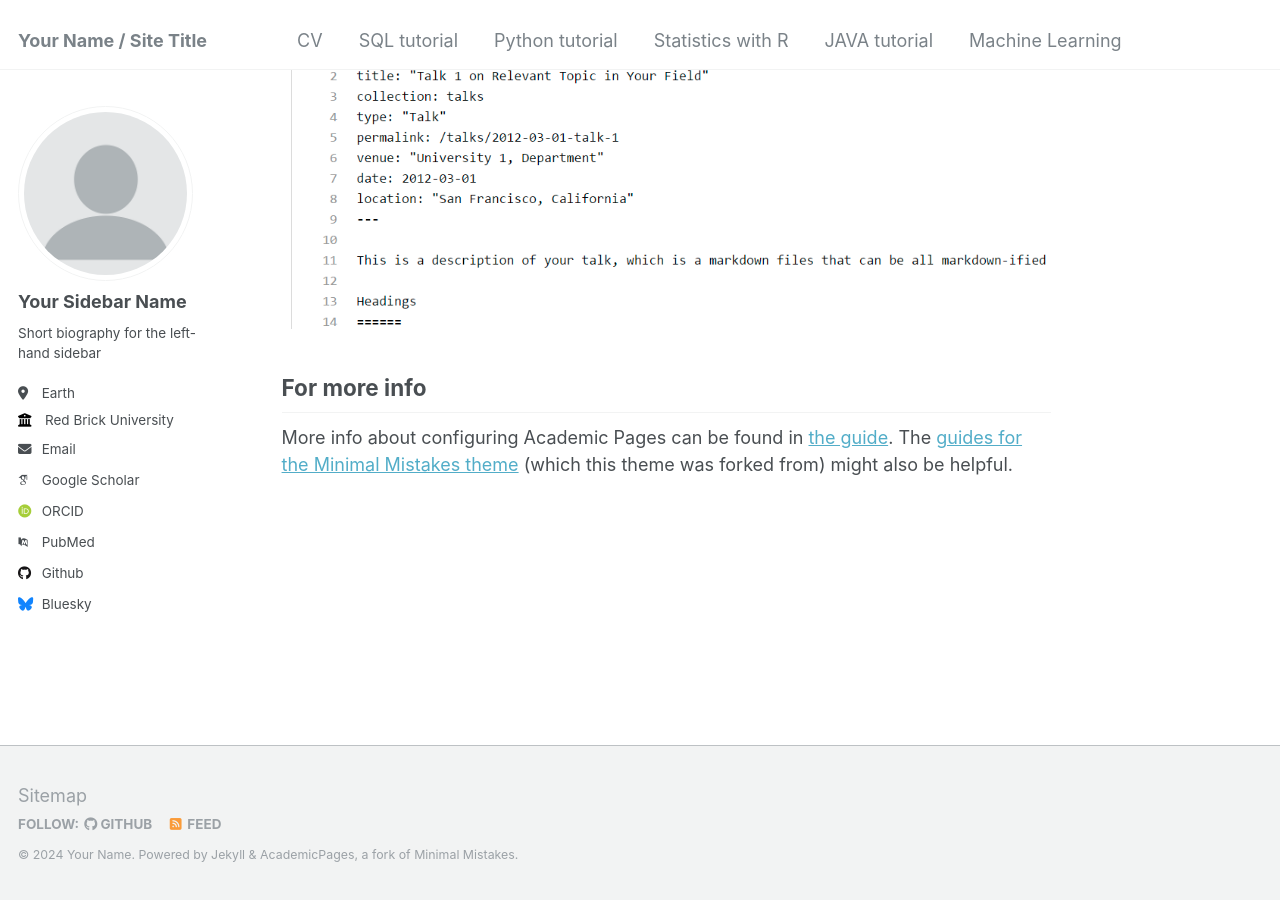
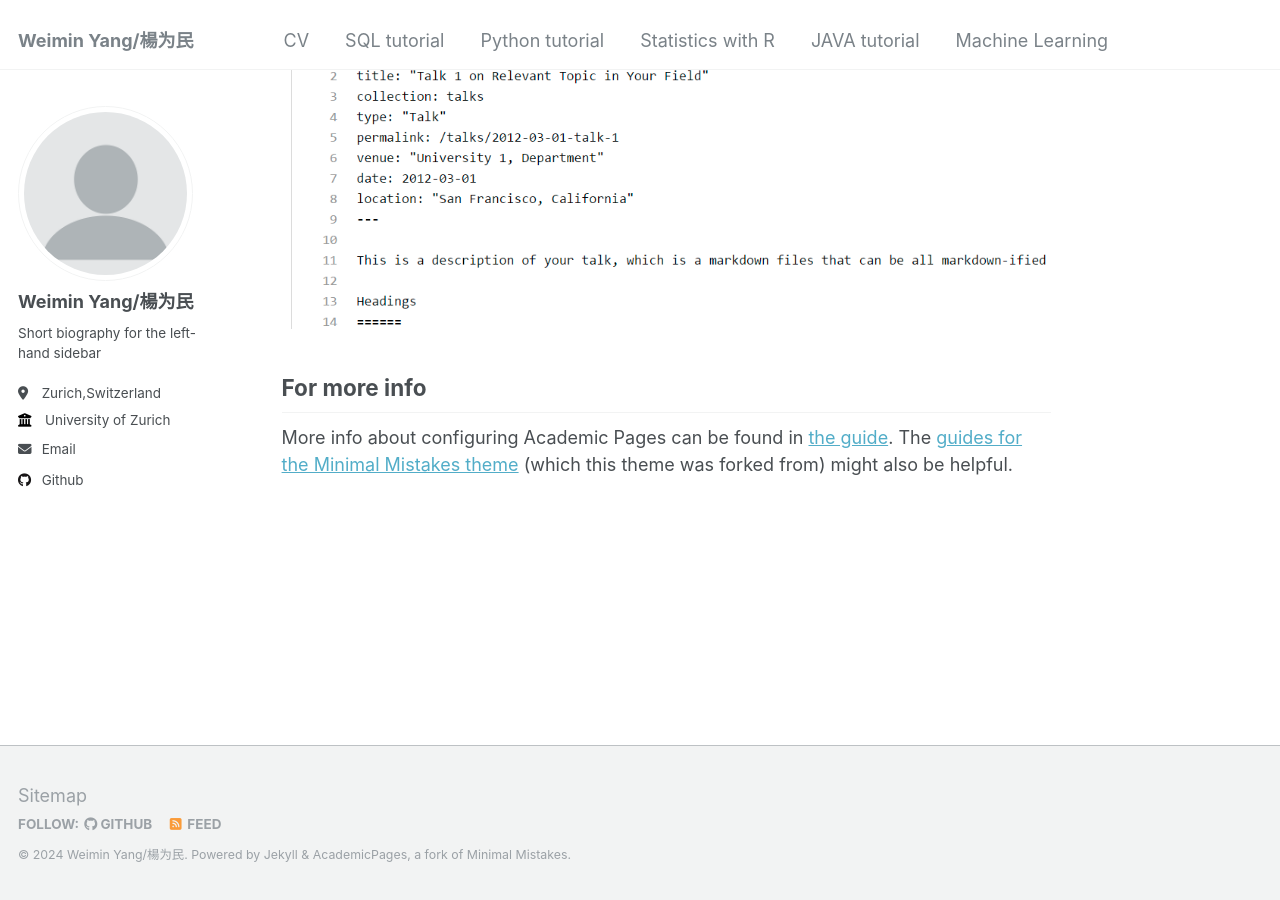
Before and after one commit to weimin3/weimin3.github-io, a Jekyll site: the page built from _pages/about.md, in a window 1280 px wide and 900 px high, scrolled down 2660 px. Built offline with Jekyll 4.4.1, drawn with Linux system fonts in a browser that asks for light colours; some web fonts are replaced.

Commit message:
Update _config.yml

```diff
--- a/_config.yml
+++ b/_config.yml
@@ -8,13 +8,13 @@
 
 # Basic Site Settings
 locale                   : "en-US"
-title                    : "Your Name / Site Title"
+title                    : "Weimin Yang/楊为民"
 title_separator          : "-"
-name                     : &name "Your Name"
+name                     : &name "Weimin Yang/楊为民"
 description              : &description "personal description"
-url                      : https://academicpages.github.io # the base hostname & protocol for your site e.g. "https://mmistakes.github.io"
+url                      : https://weimin3.github.io/weimin3.github-io # the base hostname & protocol for your site e.g. "https://mmistakes.github.io"
 baseurl                  : "" # the subpath of your site, e.g. "/blog"
-repository               : "academicpages/academicpages.github.io"
+repository               : "weimin3/weimin3.github-io"
 
 # Site Author - The following control what appear as part of the author content on the side bar.
 #               If a field is blank the icon and link will not appear, otherwise it will be shown.
@@ -22,33 +22,33 @@ repository               : "academicpages/academicpages.github.io"
 author:
   # Biographic information
   avatar           : "profile.png"
-  name             : "Your Sidebar Name"
+  name             : "Weimin Yang/楊为民"
   pronouns         : # example: "she/her"
   bio              : "Short biography for the left-hand sidebar"
-  location         : "Earth"
-  employer         : "Red Brick University"
+  location         : "Zurich,Switzerland"
+  employer         : "University of Zurich"
   uri              : # URL
-  email            : "none@example.org"
+  email            : "weimin.yang369@gmail.com"
 
   # Academic websites
   arxiv            : # URL - Update with the correct link to your profile
-  googlescholar    : "https://scholar.google.com/citations?user=PS_CX0AAAAAJ"
+  # googlescholar    : "https://scholar.google.com/citations?user=PS_CX0AAAAAJ"
   impactstory      : # URL
-  orcid            : "http://orcid.org/yourorcidurl"
-  semantic         : # URL
-  pubmed           : "https://www.ncbi.nlm.nih.gov/pubmed/?term=john+snow"
-  researchgate     : # URL
+  # orcid            : "http://orcid.org/yourorcidurl"
+  # semantic         : # URL
+  # pubmed           : "https://www.ncbi.nlm.nih.gov/pubmed/?term=john+snow"
+  # researchgate     : # URL
 
   # Repositories and software development
   bitbucket        : # Username - Update with your username on the site
   codepen          : # Username
   dribbble         : # Username
-  github           : "academicpages"
+  github           : "weimin3"
   kaggle           : # Username
   stackoverflow    : # User number or user number and name (i.e., use "1" or "1/jeff-atwood")
 
   # Social media
-  bluesky          : "bsky.app" # Replace this with you Bluesky username
+  # bluesky          : "bsky.app" # Replace this with you Bluesky username
   facebook         : # Username
   flickr           : # Username
   foursquare       : # Username
```
